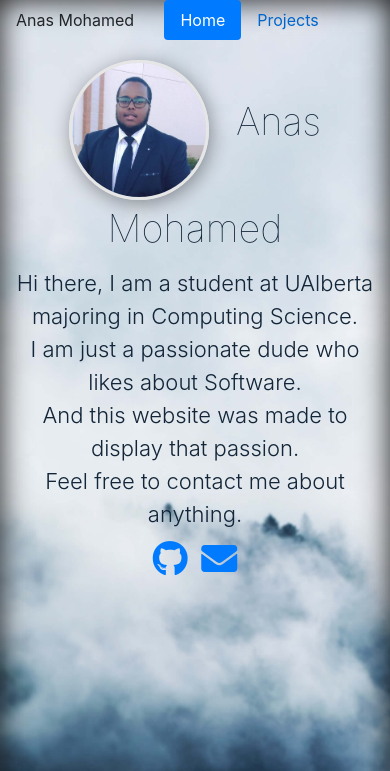
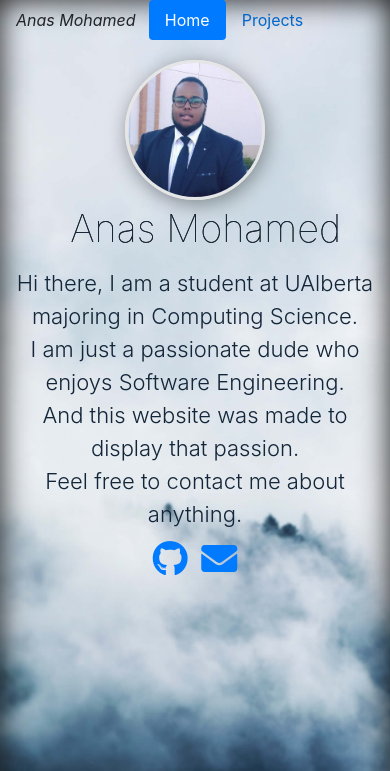
Before and after one commit to R-KUMAR-JAIN/personal-website-flask, a Flask app: page / in a window 390 px wide. Shown: the top 771 px of the page. Run offline with Flask 2, Linux system fonts and the light colour scheme; some libraries are stand-ins or nearby versions.

Commit message:
HTML Typo Fixing

```diff
--- a/static/css/navbar.css
+++ b/static/css/navbar.css
@@ -23,6 +23,6 @@
 	}
 
 	.justify-content-center{
-		margin-left: 28%;
+		margin-left: 20%;
 	}
 }
--- a/static/css/page.css
+++ b/static/css/page.css
@@ -73,7 +73,8 @@ body {
 
 .cover-heading {
 	font-weight: lighter;
-	font-size: 38px
+	font-size: 38px;
+	text-shadow: 0px 0px 0.1px #1a1a1a;
 }
 
 .lead {
@@ -90,11 +91,9 @@ body {
 	html {
 		height: 120%;
 	}
-
+}
 @media only screen and (max-width: 768px){
-	.tab-content {
-		text-align: left;
-		margin-top: 4px;
-		margin-left: 1em;
+	.cover-heading {
+		display: grid;
 	}
 }
--- a/templates/home.html
+++ b/templates/home.html
@@ -26,7 +26,7 @@
     <div class="site-wrapper">
 			<ul class="nav justify-content-start">
 				<li class="nav-item">
-					<a class="nav-link disabled">Anas Mohamed</a>
+					<a class="nav-link disabled"><em>Anas Mohamed</em></a>
 				</li>
 			</ul>
 			<nav class="nav justify-content-center">
@@ -47,9 +47,10 @@
 					<div class="cover-container">
 						<div class="inner-cover">
 							<img src="../static/me.jpg" class="image"> <!-- Some copy-right free background iamge -->
-							<h class="cover-heading">&nbsp; Anas Mohamed</h>
+							<!-- <h1 class="cover-heading h-mobile">&nbsp; Anas Mohamed</h1> -->
+							<h class="cover-heading h-desktop">&nbsp; Anas Mohamed</h>
 							<p class="lead">Hi there, I am a student at UAlberta majoring in Computing Science. <br/>
-														I am just a passionate dude who likes about Software. <br/>
+														I am just a passionate dude who enjoys Software Engineering. <br/>
 														And this website was made to display that passion. <br/>
 														Feel free to contact me about anything.</p>
 						</div>
```
Also changed, not shown: 1 other file.
